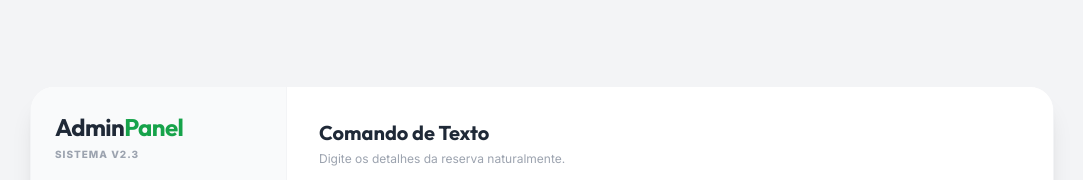
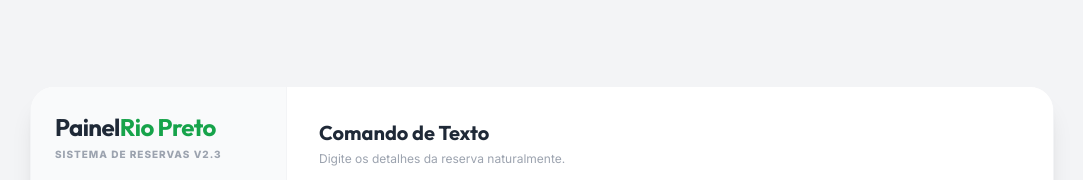
Before and after one commit to Johnmelogay/website_balneario_riopreto, a plain HTML site: page admin_secret_v1.html in a window 1280 px wide. Shown: the top 180 px of the page, without its empty margins (98-1181 px from the left). Drawn offline with nearby package versions, Linux system fonts and the light colour scheme; a script that the page names is missing.

Commit message:
chore: update admin panel title to Painel Rio Preto

```diff
--- a/admin_secret_v1.html
+++ b/admin_secret_v1.html
@@ -76,9 +76,9 @@
             <!-- Header Logo -->
             <div class="flex items-center justify-between mb-6 md:mb-8">
                 <div>
-                    <h1 class="text-2xl font-bold text-gray-800 tracking-tight">Admin<span
-                            class="text-green-600">Panel</span></h1>
-                    <p class="text-[10px] text-gray-400 font-bold uppercase tracking-widest mt-1">Sistema v2.3</p>
+                    <h1 class="text-2xl font-bold text-gray-800 tracking-tight">Painel<span
+                            class="text-green-600">Rio Preto</span></h1>
+                    <p class="text-[10px] text-gray-400 font-bold uppercase tracking-widest mt-1">Sistema de reservas v2.3</p>
                 </div>
                 <!-- Back Button Mobile Only (Optional) -->
                 <a href="index.html"
```
